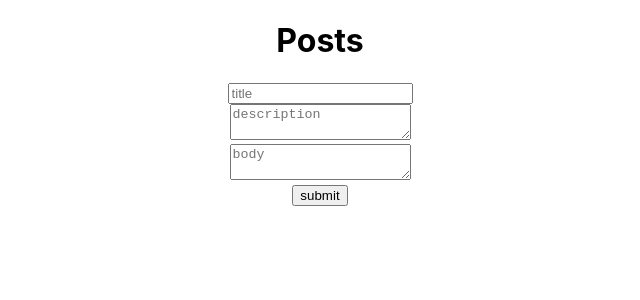
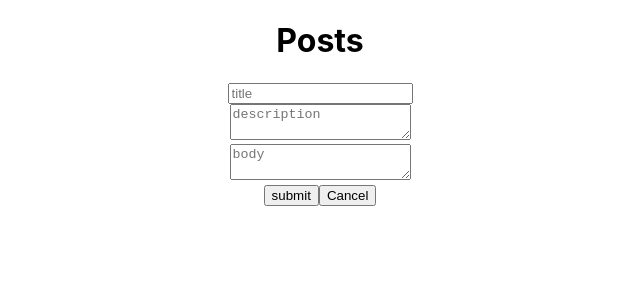
Before and after one commit to vishnuharish/BlogPostsTs, a React (Create React App) app: page /post in a window 1280 px wide. Shown: the top 300 px of the page, without its empty margins (320-960 px from the left). Built offline with nearby package versions, Linux system fonts and the light colour scheme.

Commit message:
added cancel button to forms

```diff
--- a/src/components/App.tsx
+++ b/src/components/App.tsx
@@ -33,7 +33,12 @@ function App() {
       body: ''
     }
 
-  } history = {history}/>)}></Route>
+  }
+  history = {history}
+  onCancel = { () => {
+    history.push('/')
+  }}
+  />)}></Route>
   <Route exact path="/post/:id/edit" render={(params) => ( <EditPost params={params}/>)}></Route>
     </div>
 
--- a/src/components/CreatePost.tsx
+++ b/src/components/CreatePost.tsx
@@ -17,6 +17,7 @@ interface MyFormValues {
 interface Props {
     initialValues: MyFormValues
     history: any
+    onCancel: () => void
 }
 export const CreatePost: React.FC<Props> = (props: Props) => {
   const initialValues: MyFormValues = {
@@ -90,6 +91,7 @@ export const CreatePost: React.FC<Props> = (props: Props) => {
             />
 
             <button type="submit">submit</button>
+            <button onClick={() => props.onCancel()}>Cancel</button>
           </Form>
         )}
       />
--- a/src/components/EditPost.tsx
+++ b/src/components/EditPost.tsx
@@ -17,6 +17,10 @@ export default class EditPost extends React.Component<Props, State> {
         isLoading: true,
         post: {}
     }
+
+    handleCancel = () => {
+        this.props.params.history.push('/')
+    }
     componentDidMount(){
         this.setState({
             isLoading: true,
@@ -35,7 +39,7 @@ render(){
     return(
         <div>
         {
-            !this.state.isLoading && ( <CreatePost initialValues={this.state.post} history={this.props.params.history}/> )
+            !this.state.isLoading && ( <CreatePost initialValues={this.state.post} history={this.props.params.history} onCancel={this.handleCancel}/> )
         }
         {
             this.state.isLoading && ( <div className="loader"></div>)
--- a/src/components/PostItem.tsx
+++ b/src/components/PostItem.tsx
@@ -39,7 +39,8 @@ export default class PostItem extends React.Component<Props, {}>{
                                 }
                             }}>Go Back</button>
                         )
-                    }
+                    } |
+                    <Link to={`/post/${this.props.post?._id}/edit`}>{'Edit'}</Link>
                 </div>
 
         )
```
